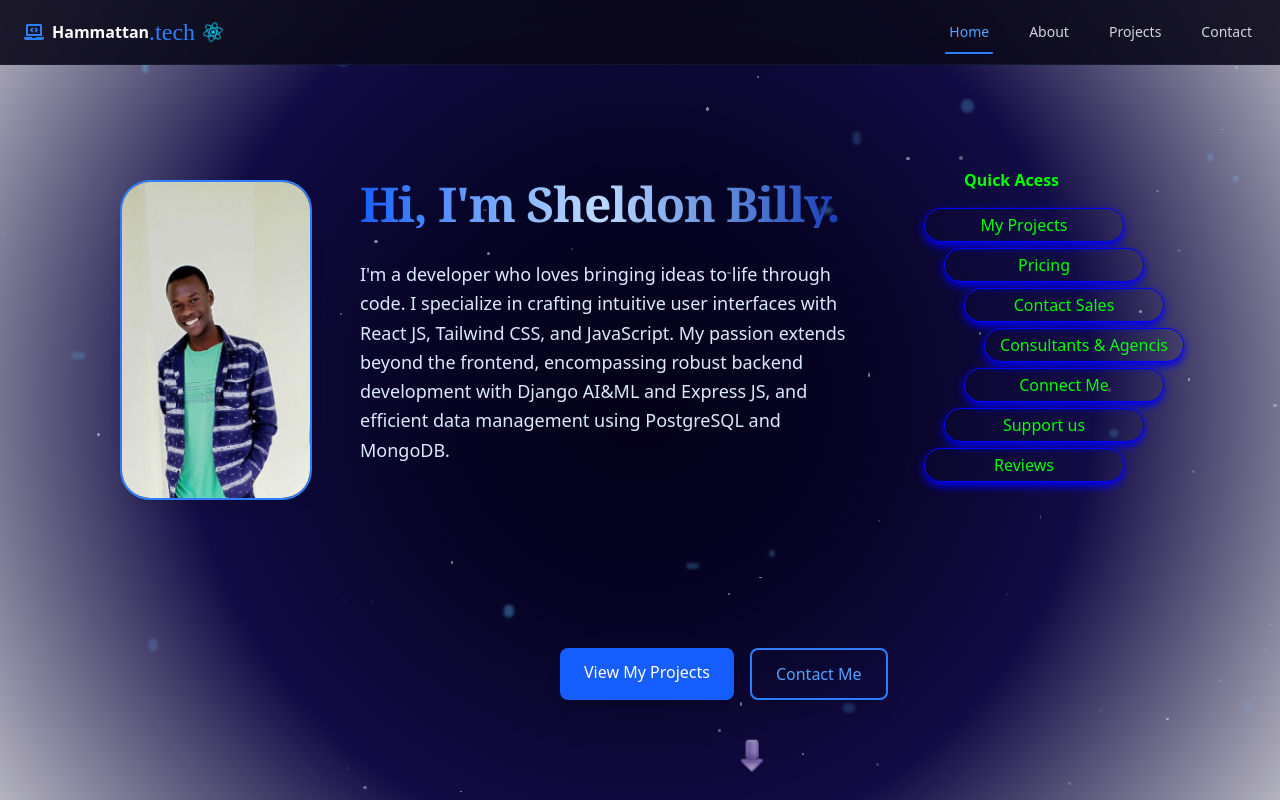
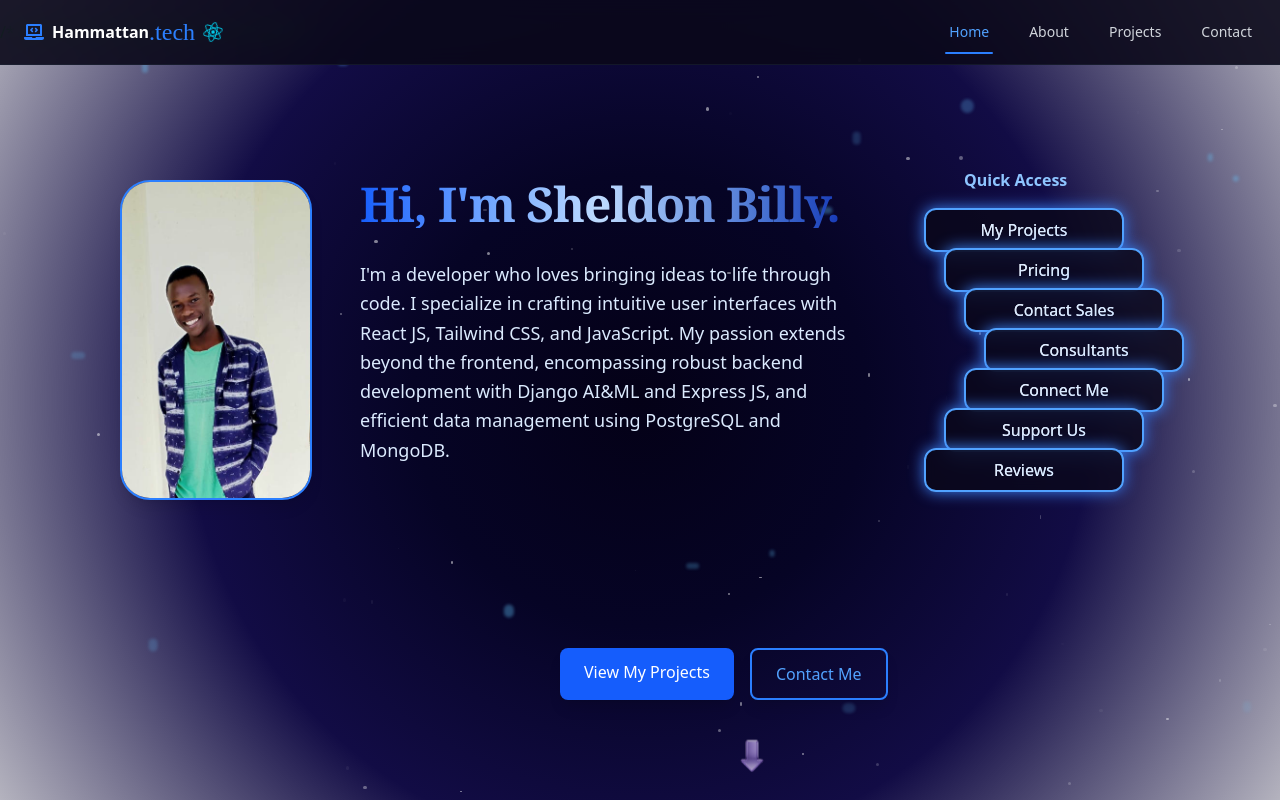
Before and after one commit to Sheldon-Billy/MyPortfolio, a React (Vite) app: page / in a window 1280 px wide. Shown: the top 800 px of the page. Built offline with nearby package versions, Linux system fonts and the light colour scheme.

Commit message:
Updated General Ui

```diff
--- a/src/components/Home.jsx
+++ b/src/components/Home.jsx
@@ -74,7 +74,7 @@ const Home = () => {
             MongoDB.
           </p>
 
-          {/* Buttons with improved hover effects */}
+          /* Buttons with improved hover effects */
           <div className="absolute bottom-30 left-140 flex gap-4">
             <a
               href="#projects"
@@ -93,24 +93,130 @@ const Home = () => {
               <span className="absolute inset-0 border-2 border-transparent group-hover:border-blue-300 opacity-0 group-hover:opacity-100 transition-all duration-500 rounded-lg -z-20" />
             </a>
           </div>
-          <div className='absolute top-37 right-24 flex flex-col '>
 
-            <h1 className='absolute right-15 w-40 font-extrabold '>Quick Acess</h1>
 
-            <button className='border-[blue] border rounded-[20px] p-1 w-50 shadow-[0_4px_10px_blue] absolute right-15 top-10 hover:scale-120 hover:shadow-[0_0_50px_blue] duration-100 '>My Projects</button>
-            <button className='border-[blue] border rounded-[20px] p-1 w-50 shadow-[0_4px_10px_blue] absolute hover:scale-120 right-10 top-20 hover:shadow-[0_0_50px_blue] '>Pricing</button>
-            <button className='border-[blue] border rounded-[20px] p-1 w-50 shadow-[0_4px_10px_blue] absolute right-5 top-30 hover:scale-120 hover:shadow-[0_0_50px_blue]  duration-100'>Contact Sales</button>
-            <button className='border-[blue] border rounded-[20px] p-1 w-50 shadow-[0_4px_10px_blue] absolute right-0 top-40 hover:scale-120 hover:shadow-[0_0_50px_blue]  duration-100'>Consultants & Agencis</button>
-            <button className='border-[blue] border rounded-[20px] p-1 w-50 shadow-[0_4px_10px_blue] absolute right-5 top-50 hover:scale-120 hover:shadow-[0_0_50px_blue]  duration-100'>Connect Me</button>
-            <button className='border-[blue] border rounded-[20px] p-1 w-50 shadow-[0_4px_10px_blue] absolute right-10 top-60 hover:scale-120 hover:shadow-[0_0_50px_blue]  duration-100'>Support us</button>
-            <button className='border-[blue] border rounded-[20px] p-1 w-50 shadow-[0_4px_10px_blue] absolute right-15 top-70 hover:scale-120 hover:shadow-[0_0_50px_blue]  duration-100'>Reviews</button>
 
+          <div className='absolute top-37 right-24 flex flex-col'>
+            <h1 className='absolute right-15 w-40 font-extrabold text-blue-300'>Quick Access</h1>
+
+            <button className='absolute right-15 top-10 border-2 border-blue-400 rounded-xl px-4 py-2 w-50 text-blue-100 font-medium shadow-[0_0_15px_#3b82f6] hover:shadow-[0_0_25px_#3b82f6] hover:text-white hover:border-blue-300 transition-all duration-150 bg-[#0a081a]/80 ackdrop-blur-sm hover:scale-110 hover:rotate-1 group'>
+
+              <span className='group-hover:text-transparent bg-clip-text bg-gradient-to-r from-white to-blue-200'>
+                My Projects
+              </span>
+            </button>
+
+            <button className='
+    absolute right-10 top-20
+    border-2 border-blue-400 rounded-xl px-4 py-2 w-50
+    text-blue-100 font-medium
+    shadow-[0_0_15px_#3b82f6]
+    hover:shadow-[0_0_25px_#3b82f6]
+    hover:text-white
+    hover:border-blue-300
+    transition-all duration-150
+    bg-[#0a081a]/80 backdrop-blur-sm
+    hover:scale-110 hover:rotate-1
+    group
+  '>
+              <span className='group-hover:text-transparent bg-clip-text bg-gradient-to-r from-white to-blue-200'>
+                Pricing
+              </span>
+            </button>
+
+            <button className='
+    absolute right-5 top-30
+    border-2 border-blue-400 rounded-xl px-4 py-2 w-50
+    text-blue-100 font-medium
+    shadow-[0_0_15px_#3b82f6]
+    hover:shadow-[0_0_25px_#3b82f6]
+    hover:text-white
+    hover:border-blue-300
+    transition-all duration-150
+    bg-[#0a081a]/80 backdrop-blur-sm
+    hover:scale-110 hover:rotate-1
+    group
+  '>
+              <span className='group-hover:text-transparent bg-clip-text bg-gradient-to-r from-white to-blue-200'>
+                Contact Sales
+              </span>
+            </button>
+
+            <button className='
+    absolute right-0 top-40
+    border-2 border-blue-400 rounded-xl px-4 py-2 w-50
+    text-blue-100 font-medium
+    shadow-[0_0_15px_#3b82f6]
+    hover:shadow-[0_0_25px_#3b82f6]
+    hover:text-white
+    hover:border-blue-300
+    transition-all duration-150
+    bg-[#0a081a]/80 backdrop-blur-sm
+    hover:scale-110 hover:rotate-1
+    group
+  '>
+              <span className='group-hover:text-transparent bg-clip-text bg-gradient-to-r from-white to-blue-200'>
+                Consultants
+              </span>
+            </button>
+
+            <button className='
+    absolute right-5 top-50
+    border-2 border-blue-400 rounded-xl px-4 py-2 w-50
+    text-blue-100 font-medium
+    shadow-[0_0_15px_#3b82f6]
+    hover:shadow-[0_0_25px_#3b82f6]
+    hover:text-white
+    hover:border-blue-300
+    transition-all duration-150
+    bg-[#0a081a]/80 backdrop-blur-sm
+    hover:scale-110 hover:rotate-1
+    group
+  '>
+              <span className='group-hover:text-transparent bg-clip-text bg-gradient-to-r from-white to-blue-200'>
+                Connect Me
+              </span>
+            </button>
+
+            <button className='
+    absolute right-10 top-60
+    border-2 border-blue-400 rounded-xl px-4 py-2 w-50
+    text-blue-100 font-medium
+    shadow-[0_0_15px_#3b82f6]
+    hover:shadow-[0_0_25px_#3b82f6]
+    hover:text-white
+    hover:border-blue-300
+    transition-all duration-150
+    bg-[#0a081a]/80 backdrop-blur-sm
+    hover:scale-110 hover:rotate-1
+    group
+  '>
+              <span className='group-hover:text-transparent bg-clip-text bg-gradient-to-r from-white to-blue-200'>
+                Support Us
+              </span>
+            </button>
+
+            <button className='
+    absolute right-15 top-70
+    border-2 border-blue-400 rounded-xl px-4 py-2 w-50
+    text-blue-100 font-medium
+    shadow-[0_0_15px_#3b82f6]
+    hover:shadow-[0_0_25px_#3b82f6]
+    hover:text-white
+    hover:border-blue-300
+    transition-all duration-150
+    bg-[#0a081a]/80 backdrop-blur-sm
+    hover:scale-110 hover:rotate-1
+    group
+  '>
+              <span className='group-hover:text-transparent bg-clip-text bg-gradient-to-r from-white to-blue-200'>
+                Reviews
+              </span>
+            </button>
           </div>
 
         </div>
       </RevealOnSroll>
-
-      {/* Animated scroll-down arrow with gradient */}
       <div className="mt-10 z-10 absolute bottom-0 left-180">
         <img
           src={down}
```
